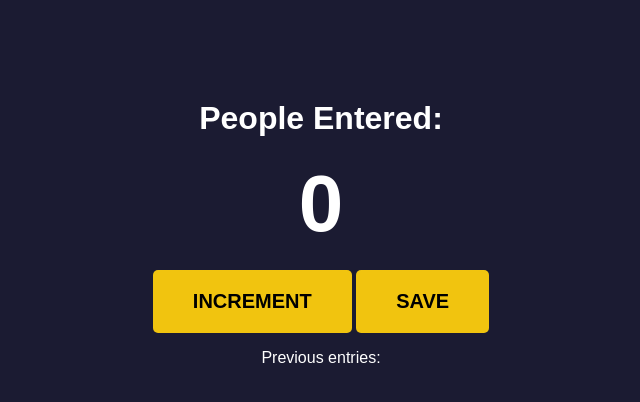
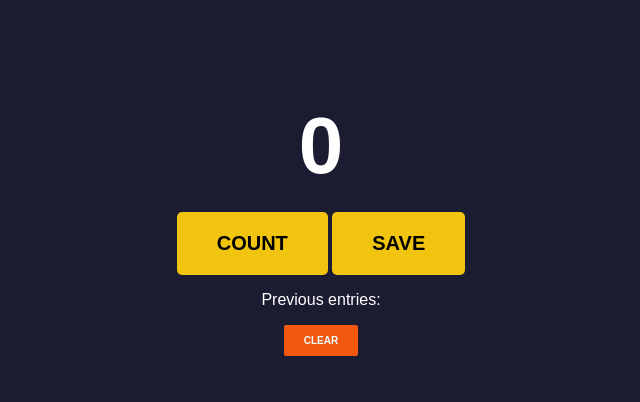
Before and after one commit to NetherStormBoi/counter-app, a plain HTML site: page index.html in a window 1280 px wide. Shown: the whole page, without its empty margins (319-959 px from the left). Drawn offline with Linux system fonts and the light colour scheme.

Commit message:
finished simple counter

```diff
--- a/index.html
+++ b/index.html
@@ -7,12 +7,12 @@
 <body>
 
     <div class="container">
-        <h1>People Entered:</h1>
-        <h2 id="count-el">0</h2>
+        <h1 id="count-el">0</h1>
 
-        <button onclick="increment()">INCREMENT</button>
+        <button onclick="increment()">COUNT</button>
         <button onclick="save()">SAVE</button>
         <p id="save-el">Previous entries: </p>
+        <button id="clear-btn" onclick="clear()">CLEAR</button>
     </div>
 
     <script src="script.js"></script>
--- a/script.js
+++ b/script.js
@@ -1,3 +1,5 @@
+const clearBtn = document.getElementById("clear-btn")
+
 // 1. Initialise the count as 0
 let count = 0
 
@@ -13,6 +15,12 @@ function increment() {
 
 }
 
+clearBtn.addEventListener('dblclick', function() {
+    saveEl.textContent = ""
+    countEl.innerText = 0;
+    count = 0;
+
+})
 // 1. grab the save-el paragraph and store it in a variable
 let saveEl = document.getElementById("save-el")
 
--- a/style.css
+++ b/style.css
@@ -6,7 +6,7 @@ body {
     margin-top: 100px;
 }
 
-h2 {
+h1 {
     font-size: 80px; /* Huge number */
     margin: 20px 0;
 }
@@ -21,6 +21,17 @@ button {
     font-weight: bold;
 }
 
+#clear-btn {
+    padding: 10px 20px;
+    font-size: 10px;
+    background-color: #f1570f;
+    border: none;
+    border-radius: 2px;
+    cursor: pointer;
+    font-weight: bold;
+    color: azure;
+}
+
 button:active {
     background-color: #d4ac0d; /* Darker yellow when clicking */
 }
```
